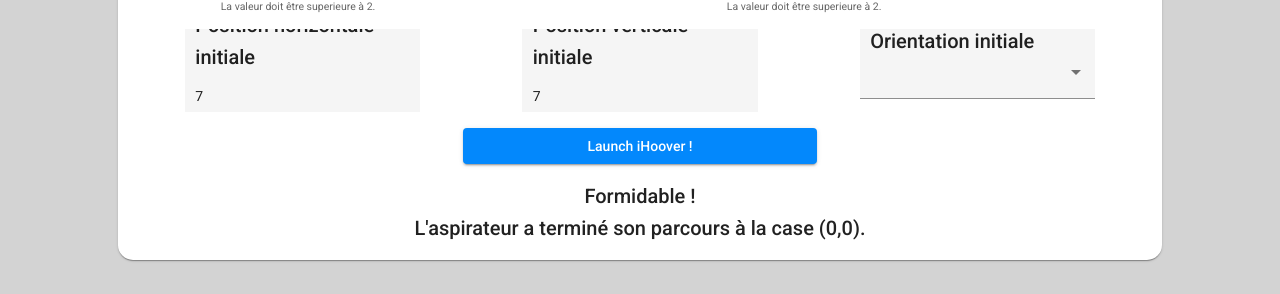
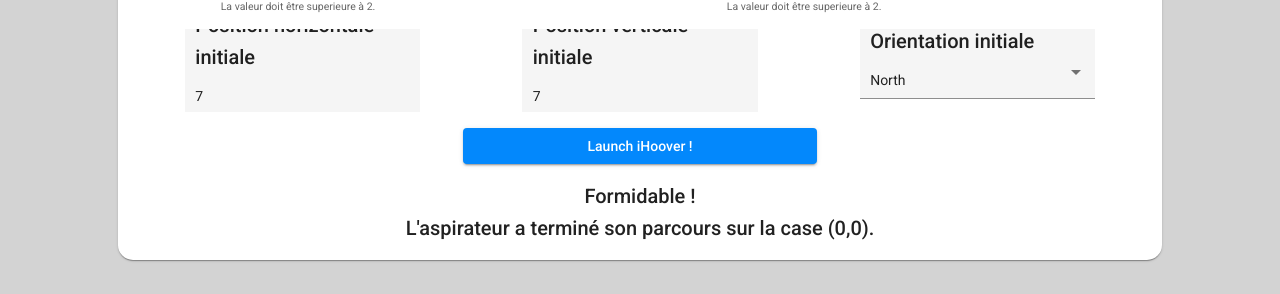
Before and after one commit to MaxxM59/iHoover, an Angular app: page / in a window 1280 px wide. Both pictures are taken after a click on the button "Launch iHoover !". Shown: the part 201-495 px from the top of the page. Built offline with nearby package versions, Linux system fonts and the light colour scheme.

Commit message:
Fixed mat select

```diff
--- a/src/app/app.component.html
+++ b/src/app/app.component.html
@@ -75,7 +75,7 @@
             <mat-form-field appearance="fill">
               <label for="titre"><h2>Orientation initiale</h2></label>
 
-              <mat-select>
+              <mat-select value="N">
                 <mat-option value="N">North</mat-option>
                 <mat-option value="E">East</mat-option>
                 <mat-option value="W">West</mat-option>
@@ -98,9 +98,8 @@
         <div *ngIf="isUntouched === true"></div>
         <div id="result" *ngIf="isLoading === false && isOver === true">
           <h2>
-            Formidable ! <br />L'aspirateur a terminé son parcours à la case ({{
-              finalLocation.xFinal
-            }},{{ finalLocation.yFinal }}).
+            Formidable ! <br />L'aspirateur a terminé son parcours sur la case
+            ({{ finalLocation.xFinal }},{{ finalLocation.yFinal }}).
           </h2>
         </div>
         <div *ngIf="isLoading === true && isOver === false">
--- a/src/app/app.component.ts
+++ b/src/app/app.component.ts
@@ -50,6 +50,7 @@ export class AppComponent implements OnInit {
 
   launcher() {
     if (this.squareForm.valid) {
+      this.isUntouched = false;
       // get values from the form
       this.square.xSquare = Number(this.squareForm.value.xSquare);
       this.square.ySquare = Number(this.squareForm.value.ySquare);
```
